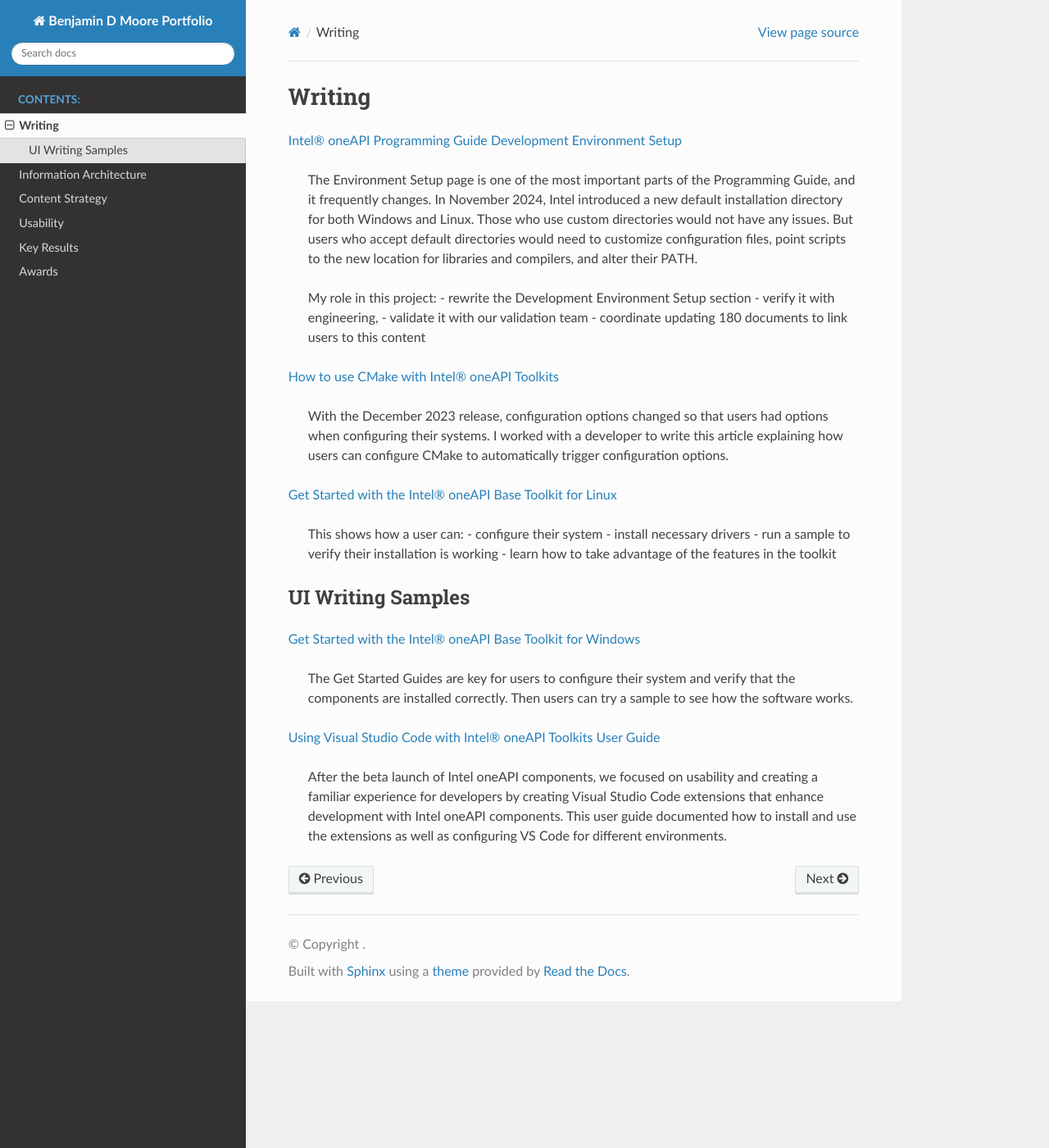
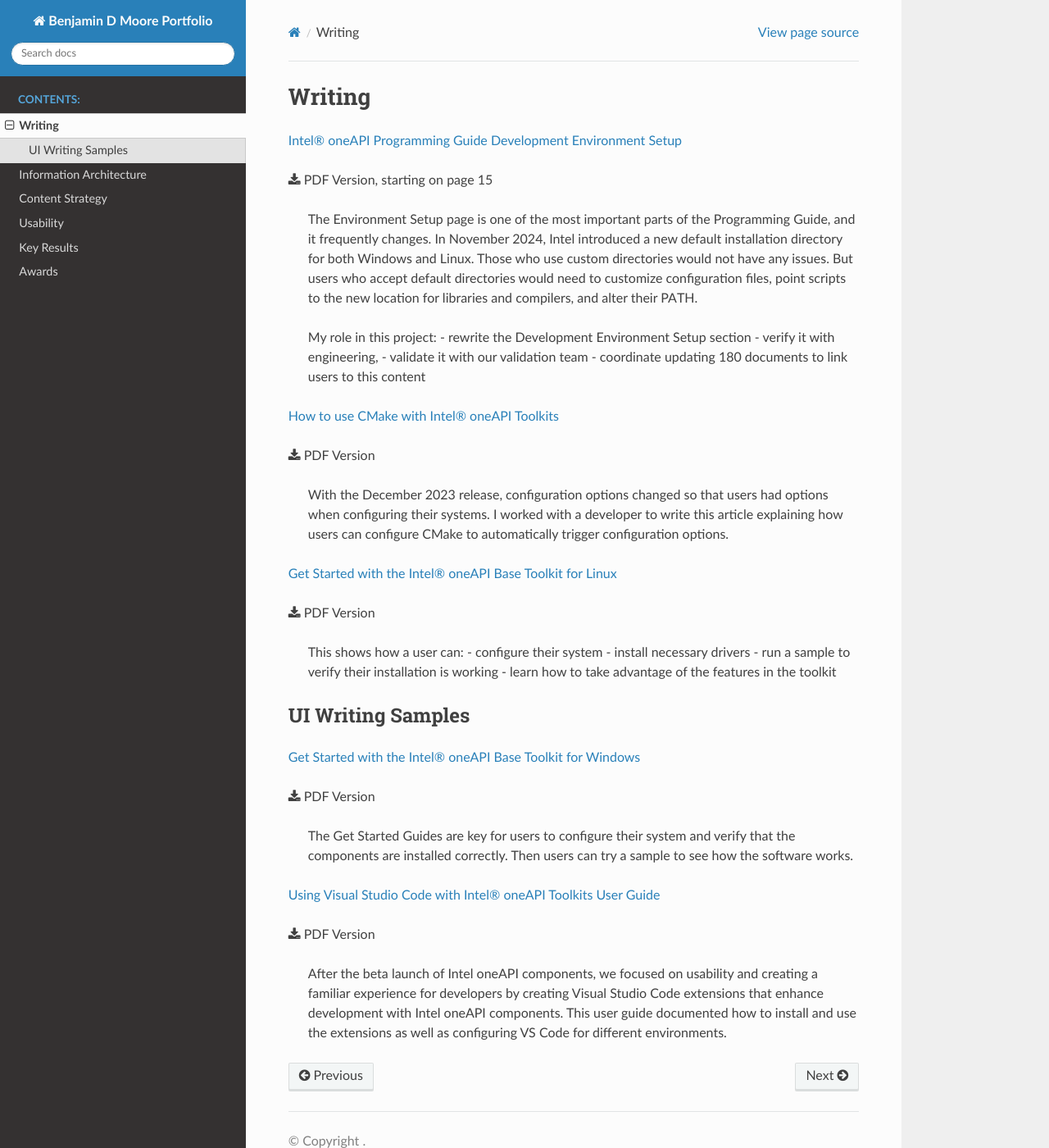
Before and after one commit to bikerben33/portfolio, a Sphinx documentation site: the page built from docs/source/writing-samples.rst, in a window 1280 px wide and 1400 px high. Shown: the whole window at 82% size. Built offline with Sphinx 7.4.7 and the Read the Docs theme 3.1.0, drawn with Linux system fonts in a browser that asks for light colours.

Commit message:
Add PDF Download Option

```diff
--- a/docs/source/writing-samples.rst
+++ b/docs/source/writing-samples.rst
@@ -6,6 +6,9 @@ Writing
 #######
 
 `Intel® oneAPI Programming Guide Development Environment Setup <https://www.intel.com/content/www/us/en/docs/oneapi/programming-guide/2024-2/oneapi-development-environment-setup.html>`_
+
+
+:download:`PDF Version, starting on page 15 <pdf/oneapi-programming-guide.pdf>`
 
 ..
 
@@ -26,6 +29,8 @@ Writing
 
 `How to use CMake with Intel® oneAPI Toolkits <https://www.intel.com/content/www/us/en/developer/articles/technical/how-to-use-cmake-with-intel-oneapi-toolkits.html>`_
 
+:download:`PDF Version <pdf/cmake-article.pdf>`
+
 ..
 
    With the December 2023 release, configuration options changed so that users had options when
@@ -34,6 +39,9 @@ Writing
    options.
 
 `Get Started with the Intel® oneAPI Base Toolkit for Linux <https://www.intel.com/content/www/us/en/docs/oneapi-base-toolkit/get-started-guide-linux/2024-0/overview.html>`_
+
+
+:download:`PDF Version <pdf/oneapi-base-toolkit_get-started-guide-linux.pdf>`
 
 ..
 
@@ -49,6 +57,8 @@ UI Writing Samples
 
 `Get Started with the Intel® oneAPI Base Toolkit for Windows <https://www.intel.com/content/www/us/en/docs/oneapi-base-toolkit/get-started-guide-windows/2024-0/run-a-sample-project-with-vscode.html>`_
 
+:download:`PDF Version <pdf/oneapi-base-toolkit_get-started-guide-windows.pdf>`
+
 ..
 
    The Get Started
@@ -59,6 +69,8 @@ UI Writing Samples
 
 `Using Visual Studio Code with Intel® oneAPI Toolkits User Guide <https://www.intel.com/content/www/us/en/docs/oneapi/user-guide-vs-code/2024-0/overview.html>`_
 
+:download:`PDF Version <pdf/oneapi_user-guide-vs-code.pdf>`
+
 ..
 
    After the beta launch of Intel oneAPI components, we focused on usability and
```
Also changed, not shown: 5 other files.
